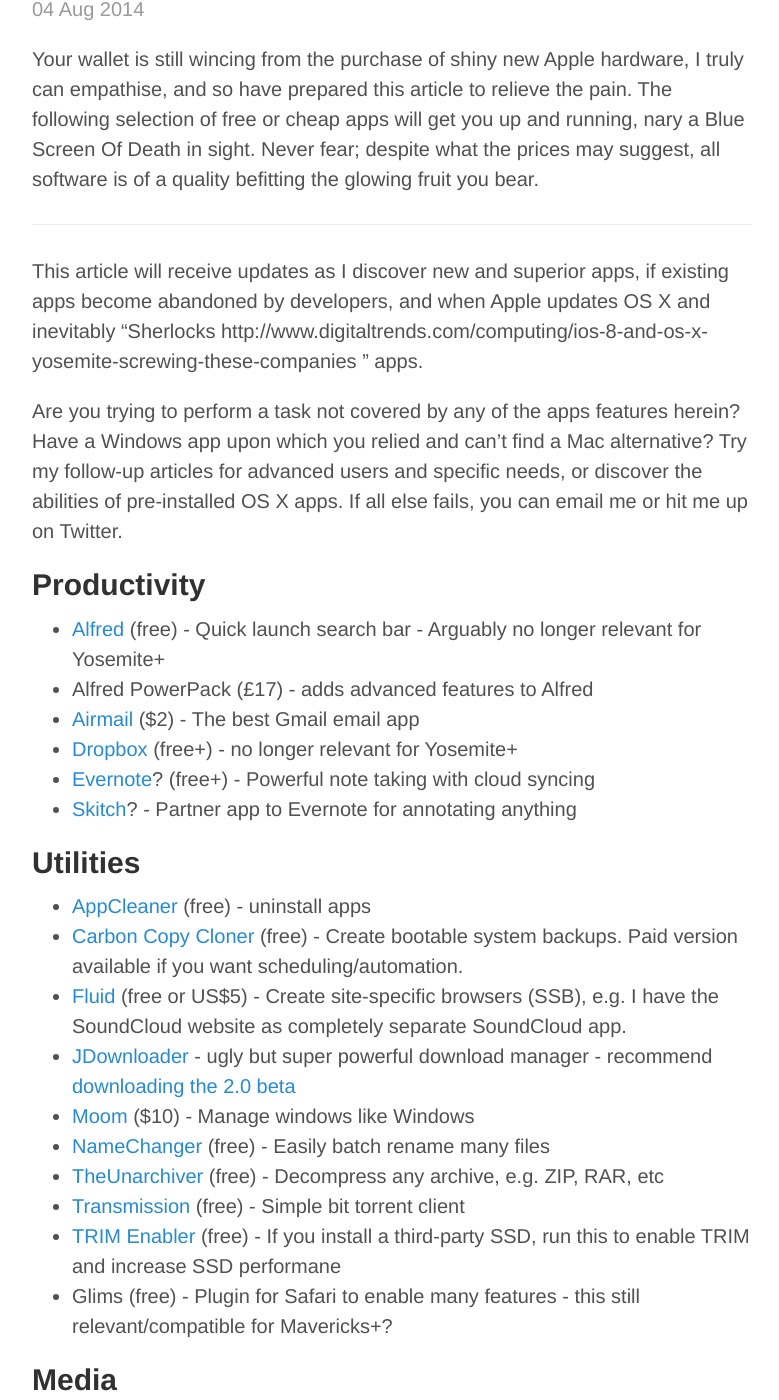
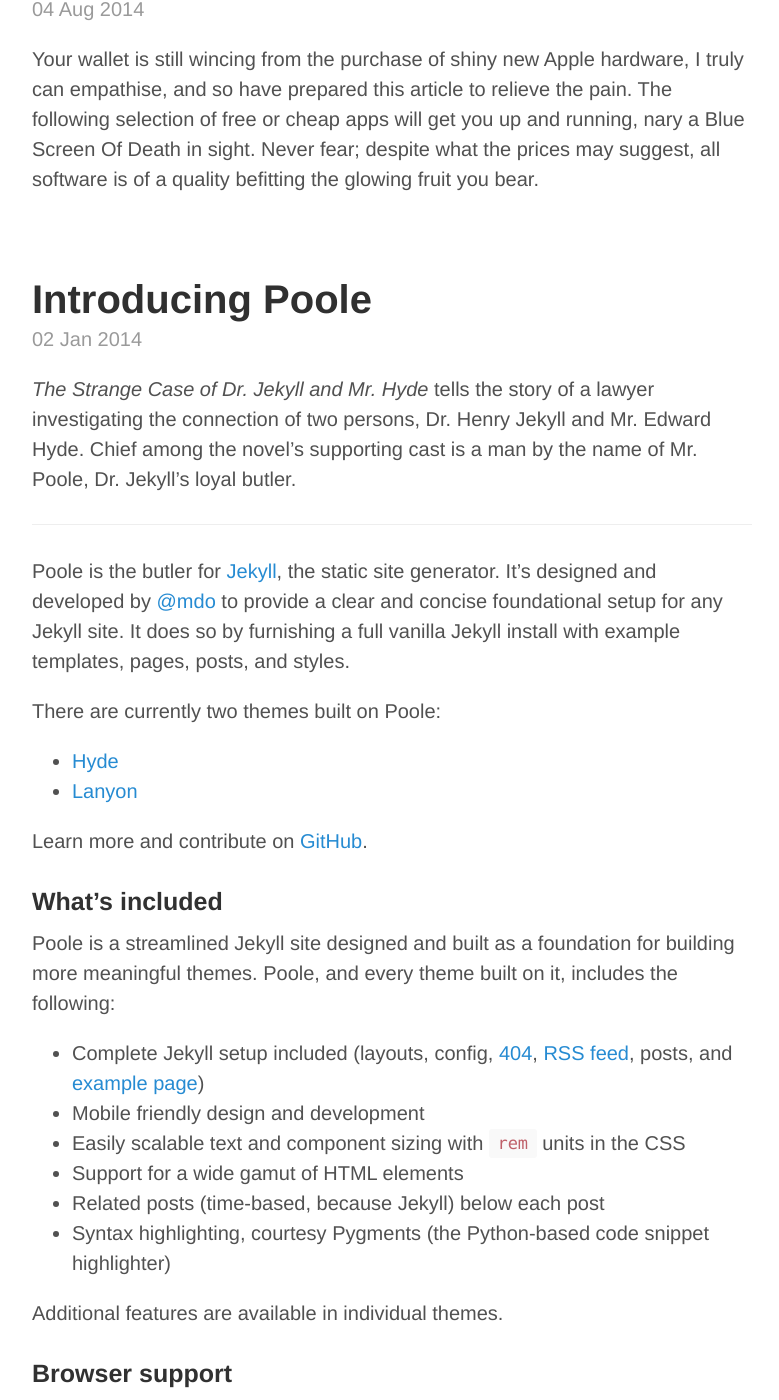
Before and after one commit to IDIUX/idiux.github.io, a Jekyll site: the page built from index.html, in a window 1280 px wide and 1400 px high, scrolled down 347 px. Shown: the whole window, without its empty margins (248-1027 px from the left). Built offline with Jekyll 4.4.1, drawn with Linux system fonts in a browser that asks for light colours; Markdown is read by kramdown in place of the engine named in the settings; the list of posts is cut into pages by our own code; some of the changed text lies outside the part shown.

Commit message:
Replace full posts with excerpts on Home page

```diff
--- a/_config.yml
+++ b/_config.yml
@@ -1,6 +1,7 @@
 # Dependencies
 markdown:         redcarpet
 pygments:         true
+excerpt_separator: <!--more-->
 
 # Permalinks
 permalink:        pretty
--- a/_posts/2014-08-04-best-free-or-cheap-mac-apps-to-get-you-started.md
+++ b/_posts/2014-08-04-best-free-or-cheap-mac-apps-to-get-you-started.md
@@ -5,7 +5,7 @@
 
 Your wallet is still wincing from the purchase of shiny new Apple hardware, I truly can empathise, and so have prepared this article to relieve the pain. The following selection of free or cheap apps will get you up and running, nary a Blue Screen Of Death in sight. Never fear; despite what the prices may suggest, all software is of a quality befitting the glowing fruit you bear.
 
------
+<!--more-->
 
 This article will receive updates as I discover new and superior apps, if existing apps become abandoned by developers, and when Apple updates OS X and inevitably “Sherlocks http://www.digitaltrends.com/computing/ios-8-and-os-x-yosemite-screwing-these-companies ” apps.
 
--- a/index.html
+++ b/index.html
@@ -4,7 +4,7 @@
 ---
 
 <div class="posts">
-  {% for post in paginator.posts %}
+  {% for post in site.posts %}
   <div class="post">
     <h1 class="post-title">
       <a href="{{ post.url }}">
@@ -14,7 +14,7 @@
 
     <span class="post-date">{{ post.date | date_to_string }}</span>
 
-    {{ post.content }}
+    {{ post.excerpt }}
   </div>
   {% endfor %}
 </div>
```
